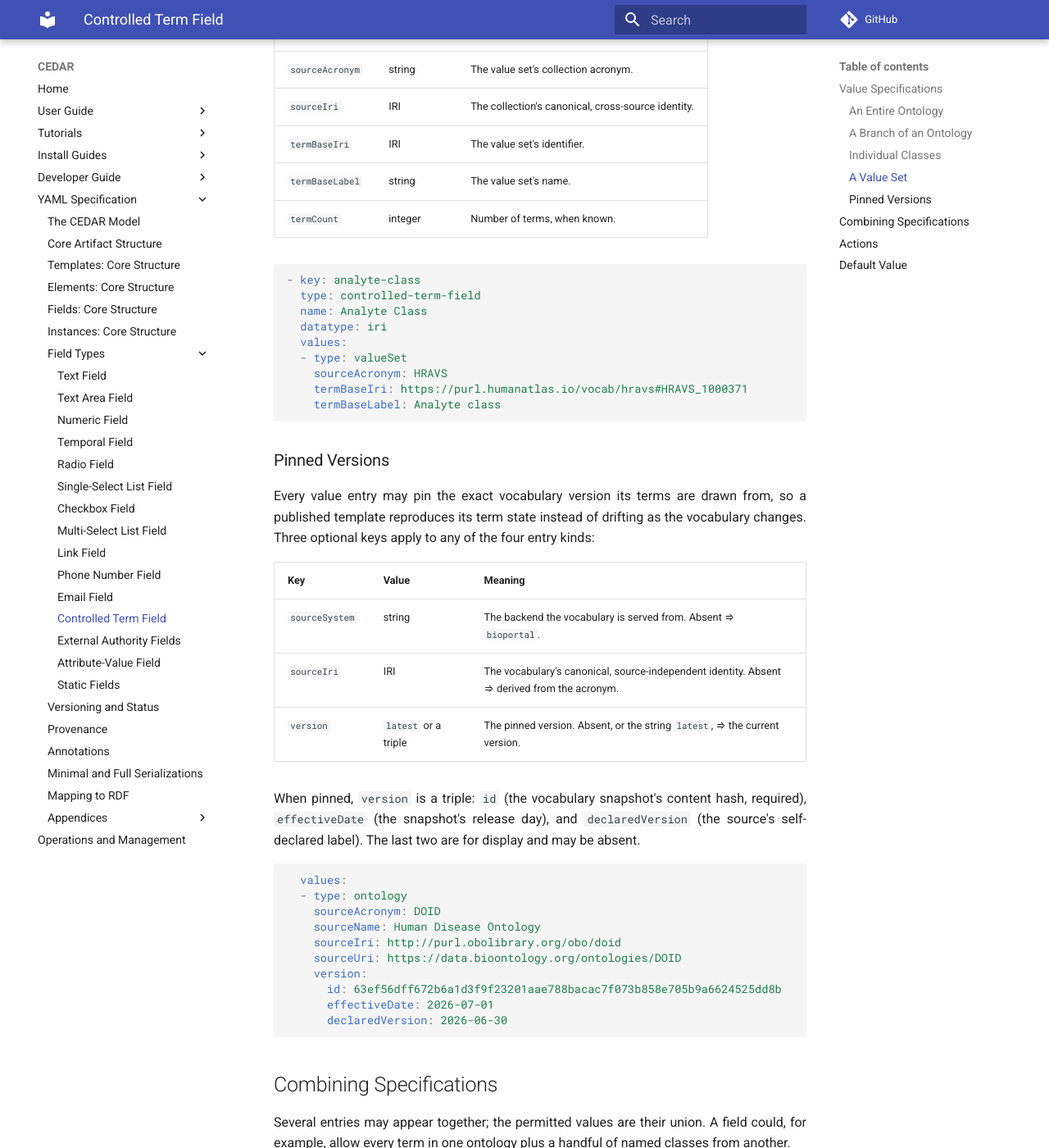
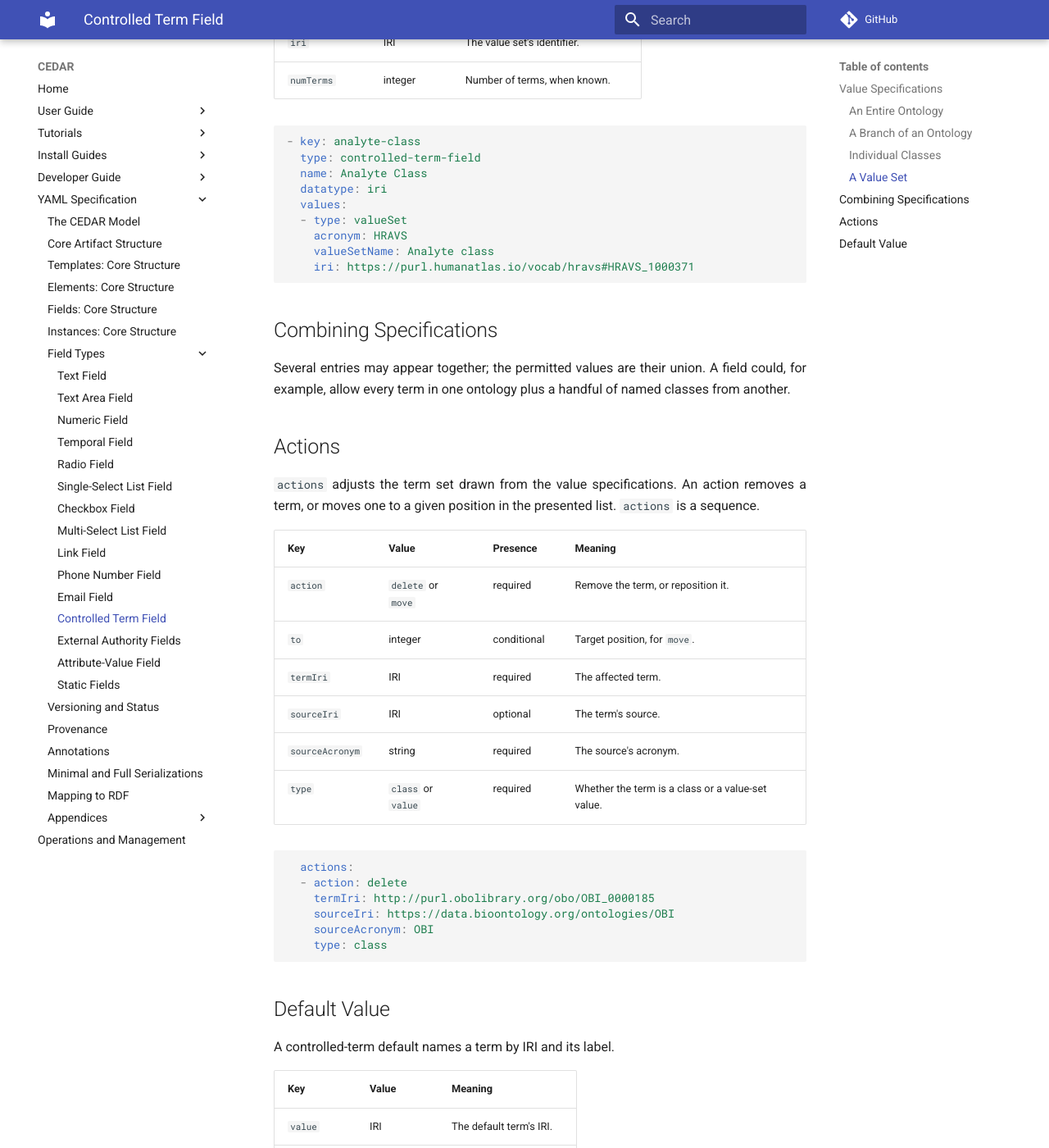
Before and after one commit to metadatacenter/cedar-mkdocs, an MkDocs documentation site: the page built from docs/yaml-spec/field-types/controlled-term-field.md, in a window 1280 px wide and 1400 px high, scrolled down 3257 px. Shown: the whole window at 82% size. Built offline with MkDocs 1.6.1 and Material for MkDocs 9.7.7, drawn with Linux system fonts in a browser that asks for light colours; comment, search, counter and statistics services are not loaded; some of the changed text lies outside the part shown.

Commit message:
YAML spec: revert value constraints to production keys, preview versioning in an appendix
Editing the shipped value-constraint spec is premature — the version-aware keys will not
reach production for a while. Restore the current, production keys on the Controlled Term
Field page, the tutorial, and the key index, and add a "Coming soon" warning at the top of
the value-specifications section.

Move the forthcoming version-aware form to a standalone appendix,
Versioned Value Constraints (Preview): a note that it is not yet in production, a table of
which current keys change, and worked examples of all four constraint kinds first without a
version (latest) and then with a pinned version. mkdocs --strict builds clean.

Co-Authored-By: Claude Opus 4.8 <noreply@anthropic.com>

````diff
--- a/docs/yaml-spec/field-types/controlled-term-field.md
+++ b/docs/yaml-spec/field-types/controlled-term-field.md
@@ -9,11 +9,13 @@ and the four source kinds — an ontology, a branch of an ontology, individual c
 value set — cover the ways a field can be bound to a vocabulary. `actions` refines the set,
 and `default` names a starting term.
 
-Each entry's keys fall into two groups: `source*` keys identify the *vocabulary* the terms are
-drawn from, and `term*` keys identify the *member* within it. Every entry may also carry the
-optional versioning keys described in [Pinned Versions](#pinned-versions).
+## Value Specifications
 
-## Value Specifications
+> **Coming soon — this representation will change.** To support pinning a field to a specific
+> vocabulary version, the value-constraint keys shown below will be revised (the `source*`/`term*`
+> naming, plus an optional `version`). The keys on this page are the current, production form.
+> The forthcoming form is documented in
+> [Versioned Value Constraints (Preview)](../appendices/versioned-value-constraints.md).
 
 `values` is a sequence. Each entry is distinguished by its `type`.
 
@@ -25,11 +27,10 @@ Ontology, so any cell type is permitted.
 | Key | Value | Meaning |
 |-----|-------|---------|
 | `type` | `ontology` | The source is a whole ontology. |
-| `sourceAcronym` | string | The ontology's acronym — the handle used to resolve it. |
-| `sourceName` | string | The ontology's name. |
-| `sourceIri` | IRI | The ontology's canonical, cross-source identity. |
-| `sourceUri` | IRI | The ontology's URL in the backend. |
-| `termCount` | integer | Number of terms, when known. |
+| `acronym` | string | The ontology's acronym. |
+| `ontologyName` | string | The ontology's name. |
+| `iri` | IRI | The ontology's identifier. |
+| `numTerms` | integer | Number of terms, when known. |
 
 ```yaml
 - key: cell-type
@@ -38,10 +39,9 @@ Ontology, so any cell type is permitted.
   datatype: iri
   values:
   - type: ontology
-    sourceAcronym: CL
-    sourceName: Cell Ontology
-    sourceIri: http://purl.obolibrary.org/obo/cl
-    sourceUri: https://data.bioontology.org/ontologies/CL
+    acronym: CL
+    ontologyName: Cell Ontology
+    iri: https://data.bioontology.org/ontologies/CL
 ```
 
 ### A Branch of an Ontology
@@ -52,12 +52,11 @@ branch of Uberon, so the value must be an organ.
 | Key | Value | Meaning |
 |-----|-------|---------|
 | `type` | `branch` | The source is a branch rooted at a term. |
-| `sourceAcronym` | string | The source ontology's acronym. |
-| `sourceName` | string | The source ontology's name. |
-| `sourceIri` | IRI | The source ontology's canonical, cross-source identity. |
-| `termBaseIri` | IRI | The branch root term's identifier. |
-| `termBaseLabel` | string | The branch root term's label. |
-| `termMaxDepth` | integer | How many levels below the root to include; `0` for unlimited. |
+| `ontologyName` | string | The source ontology's name. |
+| `acronym` | string | The source ontology's acronym. |
+| `termLabel` | string | The label of the branch's root term. |
+| `iri` | IRI | The root term's identifier. |
+| `maxDepth` | integer | How many levels below the root to include; `0` for unlimited. |
 
 ```yaml
 - key: organ
@@ -66,12 +65,11 @@ branch of Uberon, so the value must be an organ.
   datatype: iri
   values:
   - type: branch
-    sourceAcronym: UBERON
-    sourceName: Uber Anatomy Ontology
-    sourceIri: http://purl.obolibrary.org/obo/uberon
-    termBaseIri: http://purl.obolibrary.org/obo/UBERON_0000062
-    termBaseLabel: organ
-    termMaxDepth: 0
+    ontologyName: Uber Anatomy Ontology
+    acronym: UBERON
+    termLabel: organ
+    iri: http://purl.obolibrary.org/obo/UBERON_0000062
+    maxDepth: 0
 ```
 
 ### Individual Classes
@@ -82,12 +80,11 @@ three assay classes from the Ontology for Biomedical Investigations.
 | Key | Value | Meaning |
 |-----|-------|---------|
 | `type` | `class` | The source is one term. |
-| `sourceAcronym` | string | The source ontology's acronym. |
-| `sourceIri` | IRI | The source ontology's canonical, cross-source identity. |
-| `termIri` | IRI | The term's identifier. |
+| `label` | string | The term's display label. |
+| `acronym` | string | The source's acronym. |
 | `termType` | `class` or `value` | Whether the term is an ontology class or a value-set value. |
 | `termLabel` | string | The term's preferred label. |
-| `label` | string | The term's display label. |
+| `iri` | IRI | The term's identifier. |
 
 ```yaml
 - key: assay-type
@@ -96,23 +93,23 @@ three assay classes from the Ontology for Biomedical Investigations.
   datatype: iri
   values:
   - type: class
-    sourceAcronym: OBI
-    termIri: http://purl.obolibrary.org/obo/OBI_0002564
+    label: histopathology assay
+    acronym: OBI
     termType: class
     termLabel: histopathology assay
-    label: histopathology assay
+    iri: http://purl.obolibrary.org/obo/OBI_0002564
   - type: class
-    sourceAcronym: OBI
-    termIri: http://purl.obolibrary.org/obo/OBI_0000185
+    label: imaging assay
+    acronym: OBI
     termType: class
     termLabel: imaging assay
-    label: imaging assay
+    iri: http://purl.obolibrary.org/obo/OBI_0000185
   - type: class
-    sourceAcronym: OBI
-    termIri: http://purl.obolibrary.org/obo/OBI_0002119
+    label: microscopy assay
+    acronym: OBI
     termType: class
     termLabel: microscopy assay
-    label: microscopy assay
+    iri: http://purl.obolibrary.org/obo/OBI_0002119
 ```
 
 ### A Value Set
@@ -123,11 +120,10 @@ class* value set from HRAVS.
 | Key | Value | Meaning |
 |-----|-------|---------|
 | `type` | `valueSet` | The source is a value set. |
-| `sourceAcronym` | string | The value set's collection acronym. |
-| `sourceIri` | IRI | The collection's canonical, cross-source identity. |
-| `termBaseIri` | IRI | The value set's identifier. |
-| `termBaseLabel` | string | The value set's name. |
-| `termCount` | integer | Number of terms, when known. |
+| `acronym` | string | The value set's collection acronym. |
+| `valueSetName` | string | The value set's name. |
+| `iri` | IRI | The value set's identifier. |
+| `numTerms` | integer | Number of terms, when known. |
 
 ```yaml
 - key: analyte-class
@@ -136,38 +132,9 @@ class* value set from HRAVS.
   datatype: iri
   values:
   - type: valueSet
-    sourceAcronym: HRAVS
-    termBaseIri: https://purl.humanatlas.io/vocab/hravs#HRAVS_1000371
-    termBaseLabel: Analyte class
-```
-
-### Pinned Versions
-
-Every value entry may pin the exact vocabulary version its terms are drawn from, so a
-published template reproduces its term state instead of drifting as the vocabulary changes.
-Three optional keys apply to any of the four entry kinds:
-
-| Key | Value | Meaning |
-|-----|-------|---------|
-| `sourceSystem` | string | The backend the vocabulary is served from. Absent ⇒ `bioportal`. |
-| `sourceIri` | IRI | The vocabulary's canonical, source-independent identity. Absent ⇒ derived from the acronym. |
-| `version` | `latest` or a triple | The pinned version. Absent, or the string `latest`, ⇒ the current version. |
-
-When pinned, `version` is a triple: `id` (the vocabulary snapshot's content hash, required),
-`effectiveDate` (the snapshot's release day), and `declaredVersion` (the source's self-declared
-label). The last two are for display and may be absent.
-
-```yaml
-  values:
-  - type: ontology
-    sourceAcronym: DOID
-    sourceName: Human Disease Ontology
-    sourceIri: http://purl.obolibrary.org/obo/doid
-    sourceUri: https://data.bioontology.org/ontologies/DOID
-    version:
-      id: 63ef56dff672b6a1d3f9f23201aae788bacac7f073b858e705b9a6624525dd8b
-      effectiveDate: 2026-07-01
-      declaredVersion: 2026-06-30
+    acronym: HRAVS
+    valueSetName: Analyte class
+    iri: https://purl.humanatlas.io/vocab/hravs#HRAVS_1000371
 ```
 
 ## Combining Specifications
--- a/mkdocs.yml
+++ b/mkdocs.yml
@@ -128,6 +128,7 @@ nav:
       - Appendices:
           - yaml-spec/appendices/index.md
           - yaml-spec/appendices/key-index.md
+          - yaml-spec/appendices/versioned-value-constraints.md
           - yaml-spec/appendices/controlled-vocabularies.md
           - yaml-spec/appendices/datatypes.md
           - yaml-spec/appendices/glossary.md
````
Also changed, not shown: docs/tutorials/cedar_mcps_tutorial.md (+17 -17 lines), docs/yaml-spec/appendices/index.md (+3 -0 lines), docs/yaml-spec/appendices/key-index.md (+10 -11 lines), docs/yaml-spec/appendices/versioned-value-constraints.md (added, +133 -0 lines).
